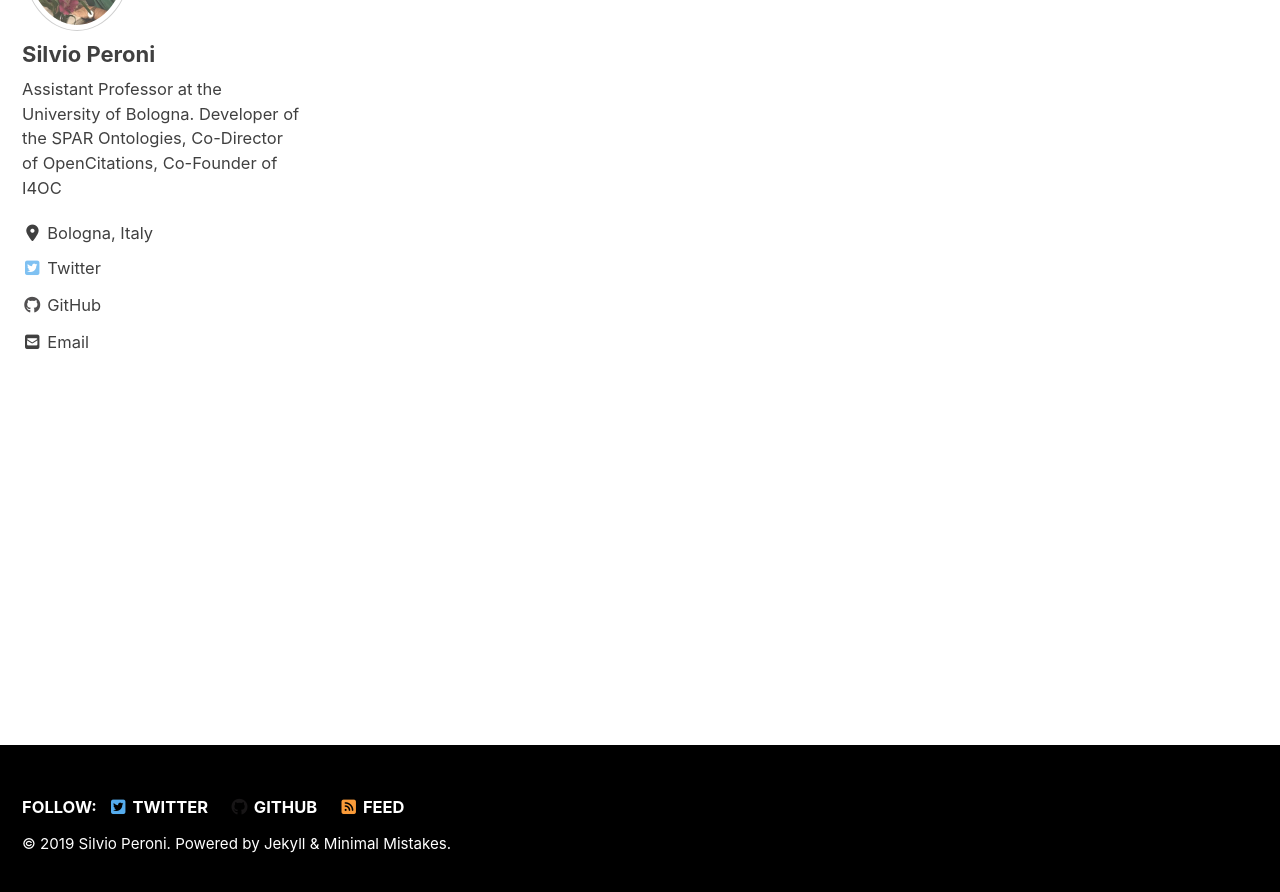
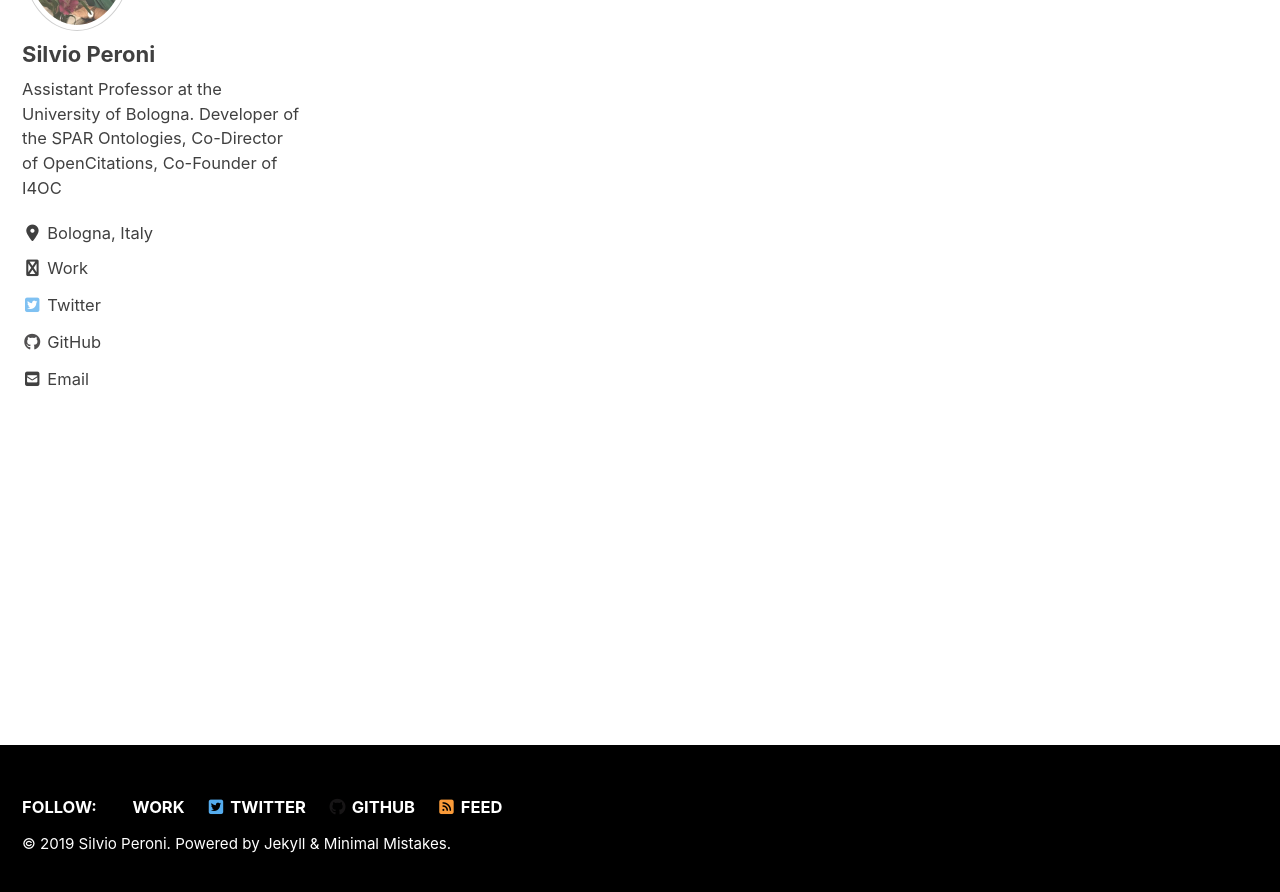
Before and after one commit to essepuntato/essepuntato.github.io, a Jekyll site: the page built from index.html, in a window 1280 px wide and 900 px high, scrolled down 222 px. Shown: the top 892 px of the window. Built offline with Jekyll 4.4.1, drawn with Linux system fonts in a browser that asks for light colours; cached includes are drawn as plain includes; nearby versions of some CDN libraries; the list of posts is cut into pages by our own code.

Commit message:
Added material

```diff
--- a/_config.yml
+++ b/_config.yml
@@ -113,46 +113,28 @@ author:
   location         : "Bologna, Italy"
   email            : "essepuntato@gmail.com"
   links:
-    - label: "Email"
-      icon: "fas fa-fw fa-envelope-square"
-      # url: "mailto:essepuntato@gmail.com"
-    - label: "Website"
-      icon: "fas fa-fw fa-link"
-      # url: "https://your-website.com"
+    - label: "Work"
+      icon: "fab fa-fw fa-university"
+      url: "https://www.unibo.it/sitoweb/silvio.peroni/en/"
     - label: "Twitter"
       icon: "fab fa-fw fa-twitter-square"
       url: "https://twitter.com/essepuntato"
-    - label: "Facebook"
-      icon: "fab fa-fw fa-facebook-square"
-      # url: "https://facebook.com/"
     - label: "GitHub"
       icon: "fab fa-fw fa-github"
       url: "https://github.com/essepuntato"
-    - label: "Instagram"
-      icon: "fab fa-fw fa-instagram"
-      # url: "https://instagram.com/"
 
 # Site Footer
 footer:
   links:
+    - label: "Work"
+      icon: "fab fa-fw fa-university"
+      url: "https://www.unibo.it/sitoweb/silvio.peroni/en/"
     - label: "Twitter"
       icon: "fab fa-fw fa-twitter-square"
       url: "https://twitter.com/essepuntato"
-    - label: "Facebook"
-      icon: "fab fa-fw fa-facebook-square"
-      # url:
     - label: "GitHub"
       icon: "fab fa-fw fa-github"
       url: "https://github.com/essepuntato"
-    - label: "GitLab"
-      icon: "fab fa-fw fa-gitlab"
-      # url:
-    - label: "Bitbucket"
-      icon: "fab fa-fw fa-bitbucket"
-      # url:
-    - label: "Instagram"
-      icon: "fab fa-fw fa-instagram"
-      # url:
 
 
 # Reading Files
```
Also changed, not shown: publications.html (line endings or trailing spaces).
